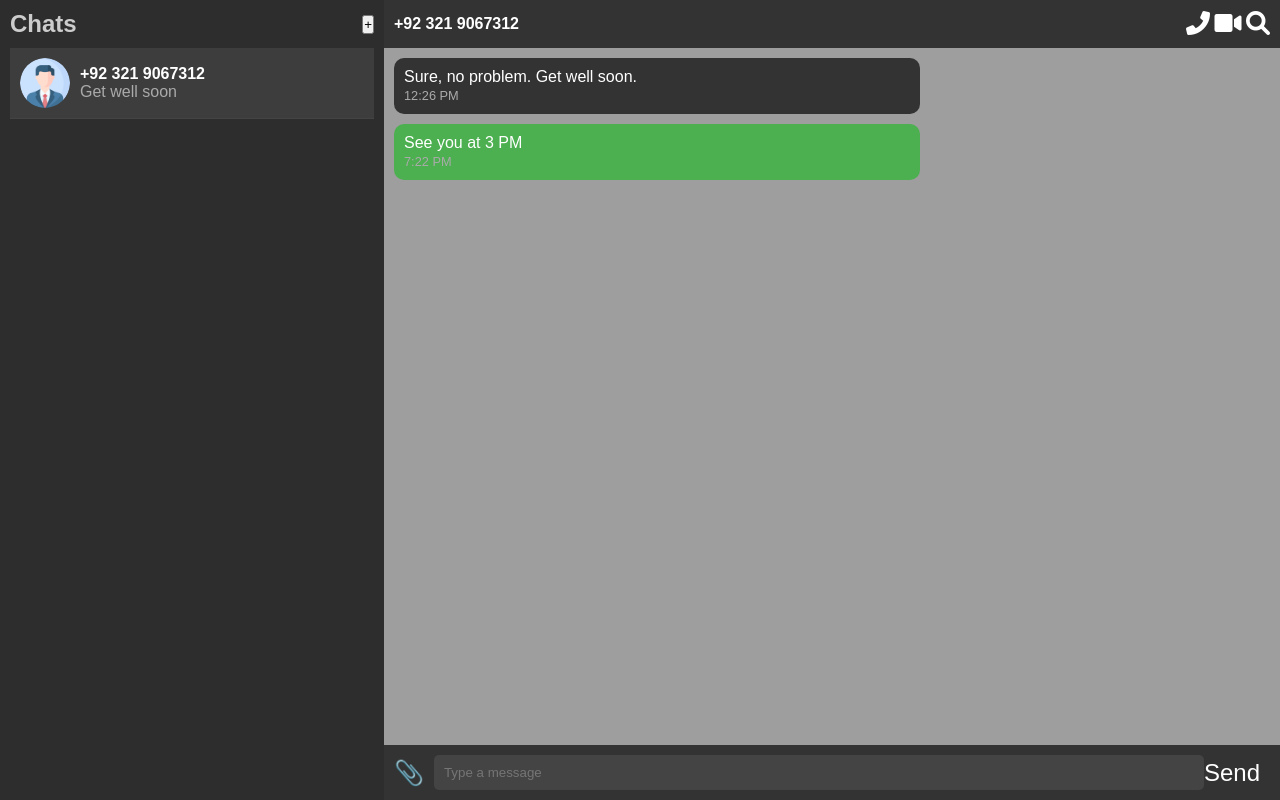
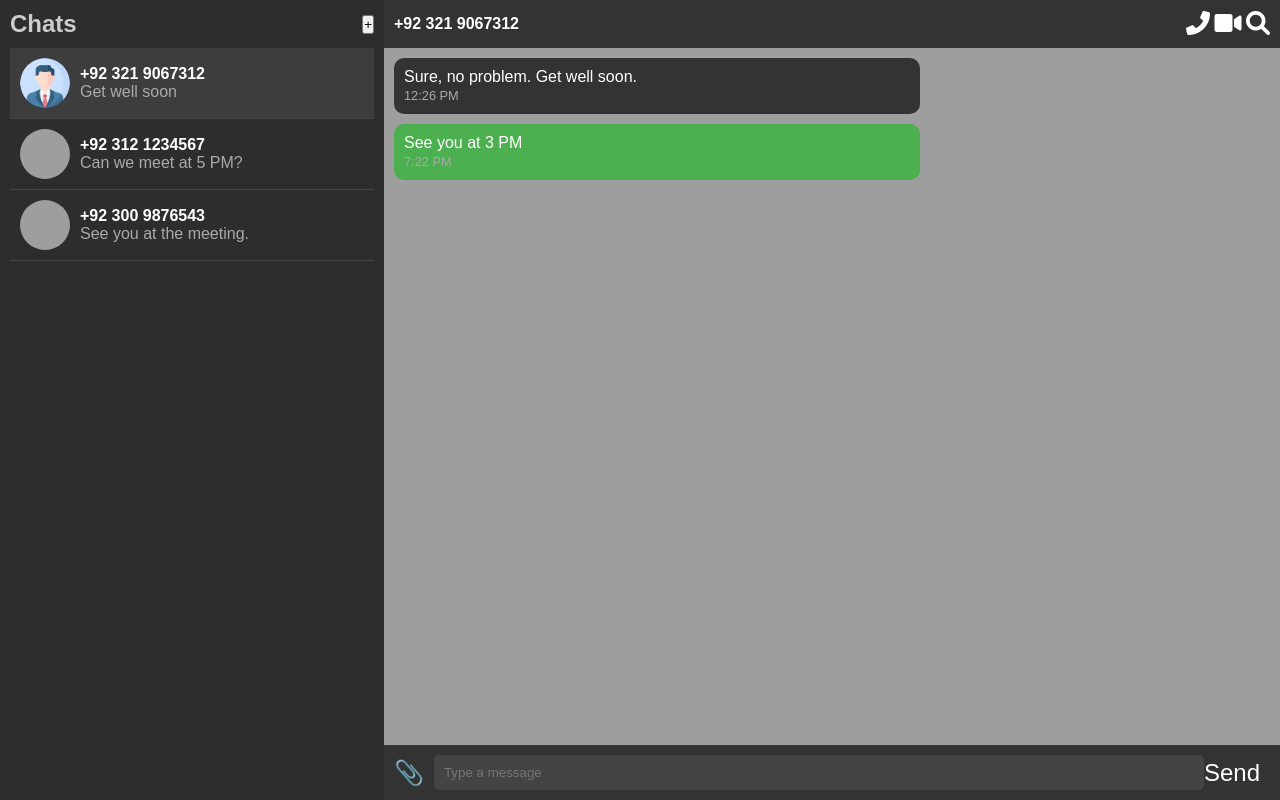
Before and after one commit to ahsan123-png/LinkUp, a Django app: page /home/ in a window 1280 px wide. Run offline with Django 4.2, Linux system fonts and the light colour scheme; grey boxes are pictures that could not be loaded.

Commit message:
add chat swich

```diff
--- a/static/js/app.js
+++ b/static/js/app.js
@@ -55,3 +55,41 @@ sendBtn.addEventListener('click', () => {
         chatContent.scrollTop = chatContent.scrollHeight;
     }
 });
+$(document).ready(function () {
+    // Handle chat switching
+    $(".chat-item").click(function () {
+        const selectedUser = $(this).data("user");
+
+        // Highlight the selected chat item
+        $(".chat-item").removeClass("active");
+        $(this).addClass("active");
+
+        // Update the chat header
+        $("#chat-header-user").text(selectedUser);
+
+        // Show the selected chat messages and hide others
+        $(".chat-messages").addClass("hidden");
+        $(`.chat-messages[data-user='${selectedUser}']`).removeClass("hidden");
+    });
+
+    // Handle sending a message
+    $("#send-btn").click(function () {
+        const messageInput = $("#message-input").val().trim();
+        const currentUser = $("#chat-header-user").text();
+
+        if (messageInput === "") {
+            alert("Please type a message!");
+            return;
+        }
+        // Create and append the sent message
+        const messageHTML = `
+            <div class="message sent">
+                <p>${messageInput}</p>
+                <span class="message-time">${new Date().toLocaleTimeString([], { hour: '2-digit', minute: '2-digit' })}</span>
+            </div>
+        `;
+        $(`.chat-messages[data-user='${currentUser}']`).append(messageHTML);
+        // Clear the input field
+        $("#message-input").val("");
+    });
+});
--- a/templates/index.html
+++ b/templates/index.html
@@ -18,15 +18,29 @@
                 <button id="new-chat">+</button>
             </div>
             <div class="chat-list">
-                <!-- Sample chat items -->
-                <div class="chat-item active">
-                    <img src="{% static "media/profile.png" %}" alt="User">
+                <!-- Chat items -->
+                <div class="chat-item active" data-user="+92 321 9067312">
+                    <img src="{% static 'media/profile.png' %}" alt="User">
                     <div class="chat-info">
                         <h4>+92 321 9067312</h4>
                         <p>Get well soon</p>
                     </div>
                 </div>
-                <!-- Add more chat items here -->
+                <div class="chat-item" data-user="+92 312 1234567">
+                    <img src="{% static 'media/profile2.jpg' %}" alt="User">
+                    <div class="chat-info">
+                        <h4>+92 312 1234567</h4>
+                        <p>Can we meet at 5 PM?</p>
+                    </div>
+                </div>
+                <div class="chat-item" data-user="+92 300 9876543">
+                    <img src="{% static 'media/profile3.jpg' %}" alt="User">
+                    <div class="chat-info">
+                        <h4>+92 300 9876543</h4>
+                        <p>See you at the meeting.</p>
+                    </div>
+                </div>
+                <!-- Add more chat items -->
             </div>
         </div>
 
@@ -34,7 +48,7 @@
         <div class="chat-window">
             <!-- Chat header -->
             <div class="chat-header">
-                <h4>+92 321 9067312</h4>
+                <h4 id="chat-header-user">+92 321 9067312</h4>
                 <div class="chat-actions">
                     <button><i class="fas fa-phone-alt"></i></button>
                     <button><i class="fas fa-video"></i></button>
@@ -43,8 +57,9 @@
             </div>
 
             <!-- Chat messages -->
-            <div class="chat-content">
-                <!-- Sample messages -->
+            <div class="chat-content" id="chat-content">
+                <!-- Chat for user +92 321 9067312 -->
+                <div class="chat-messages" data-user="+92 321 9067312">
                     <div class="message received">
                         <p>Sure, no problem. Get well soon.</p>
                         <span class="message-time">12:26 PM</span>
@@ -53,13 +68,35 @@
                         <p>See you at 3 PM</p>
                         <span class="message-time">7:22 PM</span>
                     </div>
-                <!-- More messages -->
+                </div>
+                <!-- Chat for user +92 312 1234567 -->
+                <div class="chat-messages hidden" data-user="+92 312 1234567">
+                    <div class="message received">
+                        <p>Can we meet at 5 PM?</p>
+                        <span class="message-time">10:00 AM</span>
+                    </div>
+                    <div class="message sent">
+                        <p>Sure, I'll be there.</p>
+                        <span class="message-time">10:15 AM</span>
+                    </div>
+                </div>
+                <!-- Chat for user +92 300 9876543 -->
+                <div class="chat-messages hidden" data-user="+92 300 9876543">
+                    <div class="message sent">
+                        <p>See you at the meeting tomorrow.</p>
+                        <span class="message-time">9:00 AM</span>
+                    </div>
+                    <div class="message received">
+                        <p>Got it! See you there.</p>
+                        <span class="message-time">9:30 AM</span>
+                    </div>
+                </div>
             </div>
 
             <!-- Input and attachments -->
             <div class="chat-input-section">
                 <button id="attachment-btn">📎</button>
-                <input type="text" placeholder="Type a message">
+                <input type="text" placeholder="Type a message" id="message-input">
                 <button id="send-btn">Send</button>
             </div>
 
@@ -75,6 +112,6 @@
         </div>
     </div>
 
-    <script src="{% static "js/app.js" %}"></script>
+    <script src="{% static 'js/app.js' %}"></script>
 </body>
 </html>
```
Lines whose indentation alone changed are shown as unchanged.
